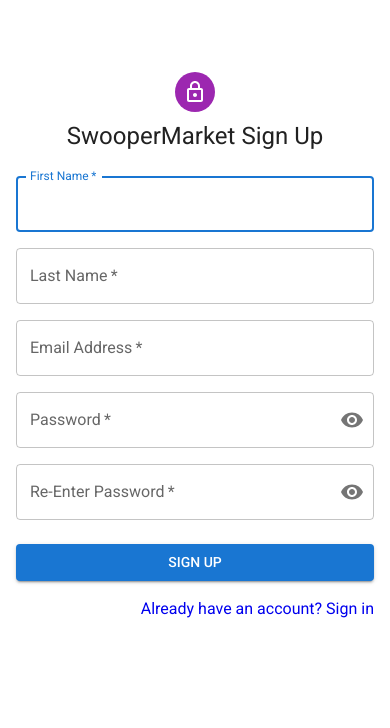
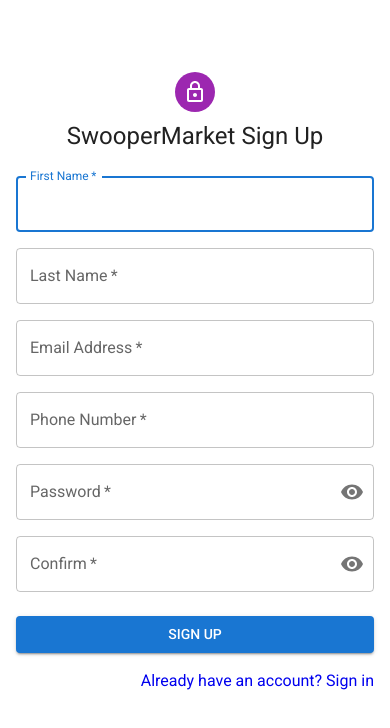
Before and after one commit to selmahassan/DebugDemon---CS370, a Next.js app in the folder swoopermarket-v2/: page /signup in a window 390 px wide. Shown: the top 728 px of the page. Built offline with nearby package versions, Linux system fonts and the light colour scheme.

Commit message:
added phone number to user creation

```diff
--- a/swoopermarket-v2/src/app/(login)/signup/page.tsx
+++ b/swoopermarket-v2/src/app/(login)/signup/page.tsx
@@ -87,9 +87,7 @@ export default function SignUp() {
         event.preventDefault();
         const data = new FormData(event.currentTarget);
 
-        // TODO : how are we generating user's unique user ids? are we making them choose one or will we make one based off of database
         const user : User = {
-            userid: data.get('firstName') as string,
             firstName: data.get('firstName') as string,
             lastName: data.get('lastName') as string,
             email: data.get('email') as string,
@@ -98,7 +96,6 @@ export default function SignUp() {
             phone: data.get('phone') as string,
         };
 
-        // console.log(user);
         try {
             const response = await fetch('../api/user', {
                 method: 'POST',
@@ -107,9 +104,6 @@ export default function SignUp() {
                 },
                 body: JSON.stringify(user)
             });
-
-            // console.log(response)
-            const result = await response.json();
 
             if (response.status === 201) {
                 // console.log("gets success status")
@@ -191,6 +185,16 @@ export default function SignUp() {
                 />
                 </Grid>
                 <Grid item xs={12}>
+                <TextField
+                    required
+                    fullWidth
+                    id="phone"
+                    label="Phone Number"
+                    name="phone"
+                    autoComplete="phone"
+                />
+                </Grid>
+                <Grid item xs={12}>
                 <FormControl required fullWidth variant="outlined">
                     <InputLabel htmlFor="password">Password</InputLabel>
                     <OutlinedInput
@@ -217,7 +221,7 @@ export default function SignUp() {
                 </Grid>
                 <Grid item xs={12}>
                 <FormControl required fullWidth variant="outlined">
-                    <InputLabel htmlFor="re-password">Re-Enter Password</InputLabel>
+                    <InputLabel htmlFor="re-password">Confirm</InputLabel>
                     <OutlinedInput
                         id="rePassword"
                         name="rePassword"
--- a/swoopermarket-v2/src/types.d.ts
+++ b/swoopermarket-v2/src/types.d.ts
@@ -9,7 +9,6 @@ export type Listing = {
 }
 
 export type User = {
-    userid: string,
     firstName: string,
     lastName: string,
     email: string,
```
